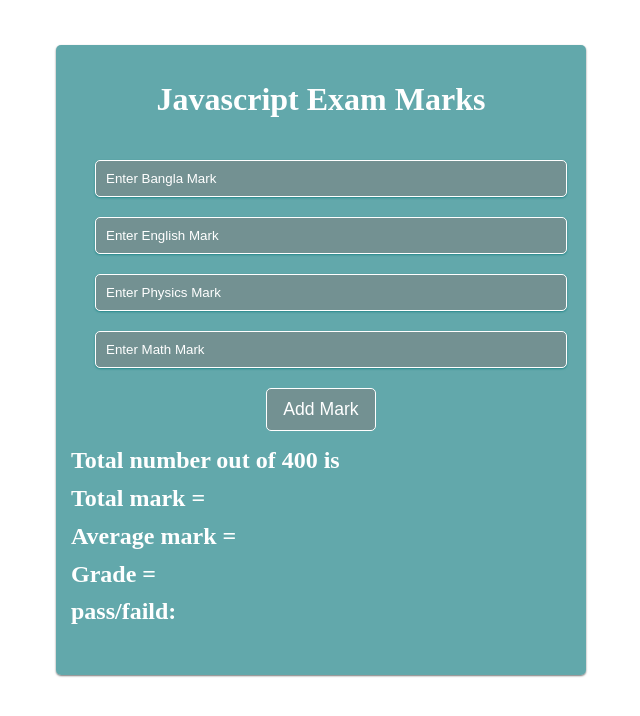
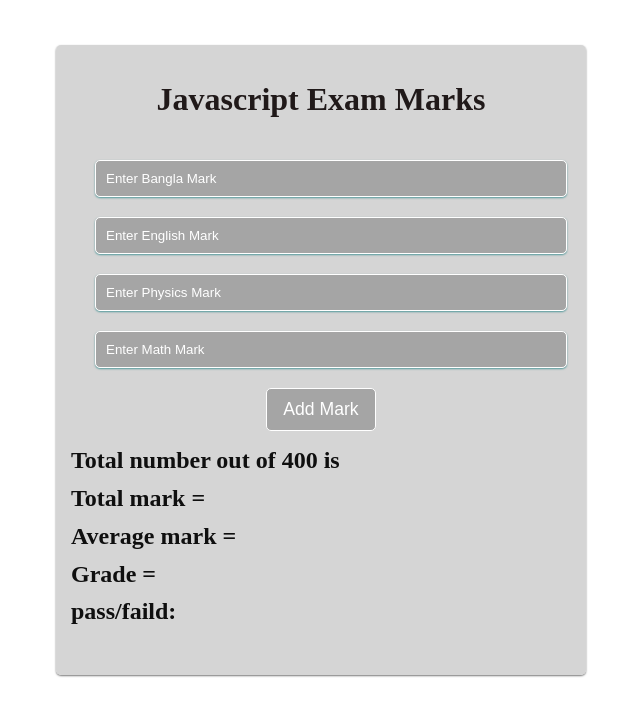
Before and after one commit to MehediHasan23/gpa-counter, a plain HTML site: page index.html in a window 1280 px wide. Shown: the whole page, without its empty margins (319-959 px from the left). Drawn offline with Linux system fonts and the light colour scheme.

Commit message:
complete

```diff
--- a/style.css
+++ b/style.css
@@ -1,7 +1,7 @@
 .container{
     height: 600px;
     width: 500px;
-    background:rgba(0, 115, 119, 0.616);
+    background:rgba(206, 206, 206, 0.842);
     margin: 45px auto;
     padding: 15px;
     text-align: center;
@@ -9,7 +9,7 @@
     border-radius: 5px;
 }
 h1{
-    color: white;
+    color: rgb(32, 25, 25);
 }
 input{
     width: 90%;
@@ -42,7 +42,7 @@ button:hover{
     background-color: rgba(99, 7, 87, 0.795);
 }
 .inner_total h2{
-    color: white;
+    color: rgb(15, 15, 15);
     text-align: justify;
     line-height: 18px;
 }
```
